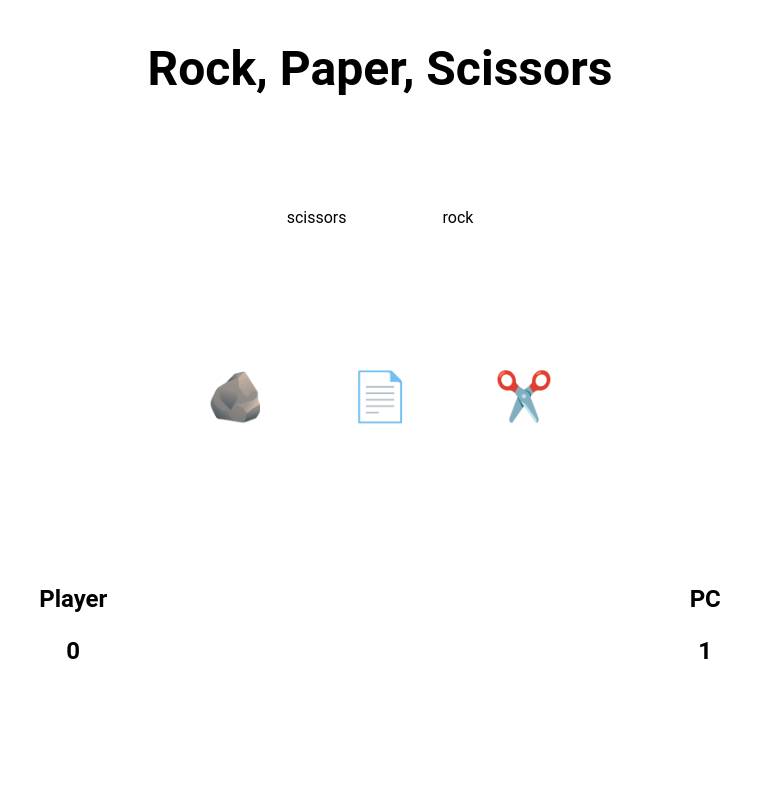
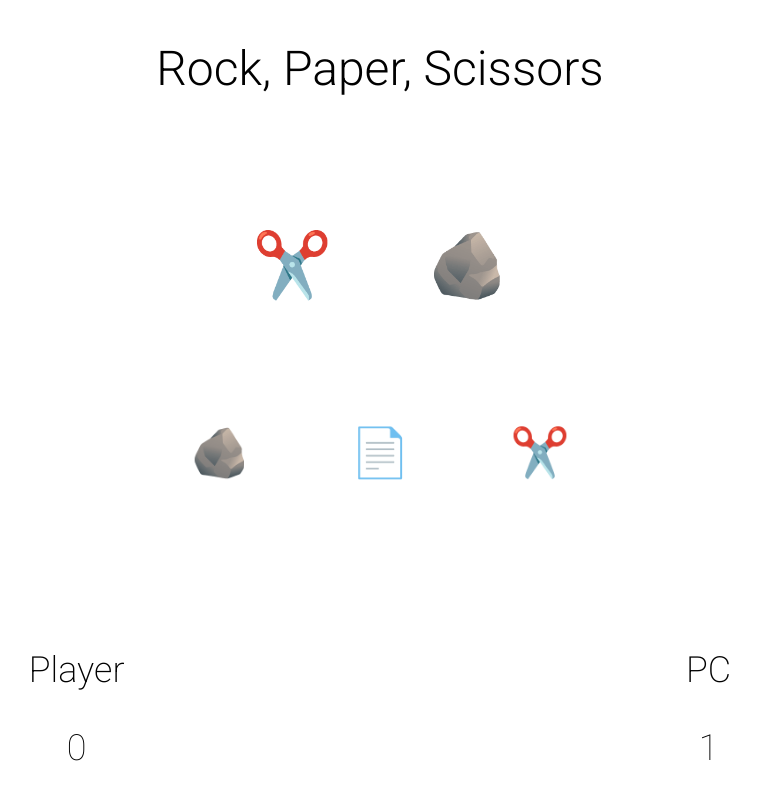
Before and after one commit to panmeek/rock-paper-scissors, a plain HTML site: page index.html in a window 1280 px wide. Both pictures are taken after a click on the button "✂️". Shown: the whole page, without its empty margins (260-1020 px from the left). Drawn offline with Linux system fonts and the light colour scheme.

Commit message:
Adjust header and choices styling
Choices now display as emojis, not text

```diff
--- a/script.js
+++ b/script.js
@@ -36,9 +36,23 @@ function playGame() {
         }
     }
 
+    function choiceTextToEmoji(choice) {
+        switch(choice) {
+            case "rock":
+                return "🪨";
+                break;
+            case "paper":
+                return "📄";
+                break;
+            case "scissors":
+                return "✂️";
+                break;
+        }
+    }
+
     function playRound(humanChoice, computerChoice) {
-        computerChoiceElem.textContent = computerChoice;
-        humanChoiceElem.textContent = humanChoice;
+        computerChoiceElem.textContent = choiceTextToEmoji(computerChoice);
+        humanChoiceElem.textContent = choiceTextToEmoji(humanChoice);
 
         if (
             humanChoice === "rock" && computerChoice === "scissors"
--- a/style.css
+++ b/style.css
@@ -1,3 +1,5 @@
+@import url('https://fonts.googleapis.com/css2?family=Roboto:ital,wght@0,100..900;1,100..900&display=swap');
+
 body {
     display: flex;
     flex-direction: column;
@@ -9,6 +11,11 @@ body {
     justify-content: center;
     align-items: center;
     font-size: 24px;
+    margin-bottom: 48px;
+}
+
+h1 {
+    font-weight: 300;
 }
 
 .round-picks {
@@ -18,6 +25,7 @@ body {
     height: 10vh;
     margin: 48px 0;
     gap: 96px;
+    font-size: 64px;
 }
 
 .available-picks {
@@ -34,6 +42,7 @@ body {
     border: none;
     font-size: 48px;
     cursor: pointer;
+    margin: 8px;
 }
 
 .game-score {
@@ -50,4 +59,10 @@ body {
     flex-direction: column;
     align-items: center;
     justify-content: center;
+    font-weight: 200;
+    font-size: 36px;
 }
+
+.human-score, .computer-score {
+    font-weight: 100;
+}
```
